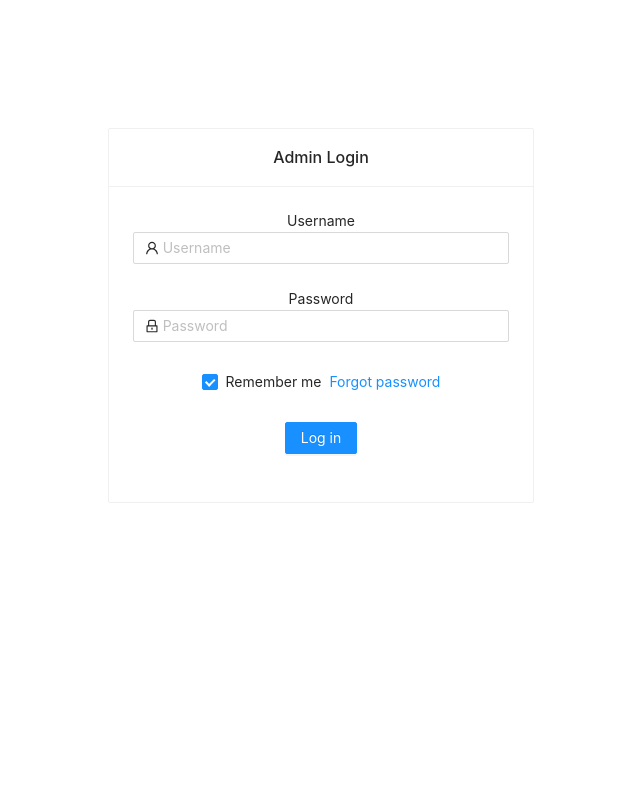
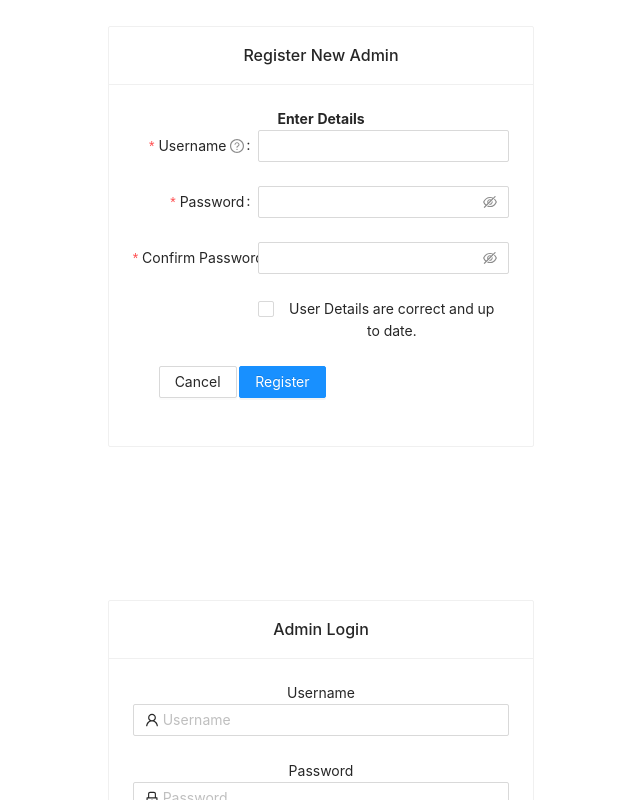
Before and after one commit to Harsha-Amarasinghe/Test-Auth, a React (Create React App) app in the folder user-authentication/: page / in a window 1280 px wide. Shown: the top 800 px of the page, without its empty margins (319-959 px from the left). Built offline with nearby package versions, Linux system fonts and the light colour scheme.

Commit message:
AdminRegistration

```diff
--- a/user-authentication/src/App.js
+++ b/user-authentication/src/App.js
@@ -3,11 +3,14 @@ import "antd/dist/antd.css";
 import './App.css';
 import { Button } from 'antd';
 import AdminLogin from './components/AdminLogin';
+import AdminRegistration from './components/AdminRegistration';
 
 function App() {
   return (
     <div className="App">
+      <AdminRegistration />
       <AdminLogin />
+
     </div>
   );
 }
--- /dev/null
+++ b/user-authentication/src/components/AdminRegistration.jsx
@@ -0,0 +1,148 @@
+import React, { useState } from "react";
+import { Form, Input, Select, Row, Col, Checkbox, Button, Card } from "antd";
+
+const { Option } = Select;
+
+const formItemLayout = {
+    labelCol: {
+      xs: { span: 24 },
+      sm: { span: 8 },
+    },
+    wrapperCol: {
+      xs: { span: 24 },
+      sm: { span: 16 },
+    },
+  };
+  const tailFormItemLayout = {
+    wrapperCol: {
+      xs: { span: 24, offset: 0 },
+      sm: { span: 16, offset: 8 },
+    },
+  };
+
+const AdminRegistration = () => {
+    const [form] = Form.useForm();
+    const onFinish = (values) => {
+      console.log("Received values of form: ", values);
+    };
+
+
+    return (
+      <div>
+        <Row style={{ padding: "2% 0" }}>
+          <Col span={8}></Col>
+
+          <Col span={8}>
+            <Card title="Register New Admin" alignment="center">
+              <Form
+                {...formItemLayout}
+                form={form}
+                name="register"
+                onFinish={onFinish}
+                initialValues={{
+                  residence: ["number", "street", "town"],
+                  prefix: "94",
+                }}
+                scrollToFirstError
+              >
+
+                <b>Enter Details</b>
+
+                <Form.Item
+                  name="username"
+                  label="Username"
+                  tooltip="This is used in Logging to the Application."
+                  rules={[
+                    {
+                      required: true,
+                      message: "Please input the username!",
+                      whitespace: true,
+                    },
+                  ]}
+                >
+                  <Input />
+                </Form.Item>
+
+                <Form.Item
+                  name="password"
+                  label="Password"
+                  rules={[
+                    {
+                      required: true,
+                      message: "Please input your password!",
+                    },
+                  ]}
+                  hasFeedback
+                >
+                  <Input.Password />
+                </Form.Item>
+
+                <Form.Item
+                  name="confirm"
+                  label="Confirm Password"
+                  dependencies={["password"]}
+                  hasFeedback
+                  rules={[
+                    {
+                      required: true,
+                      message: "Please confirm your password!",
+                    },
+                    ({ getFieldValue }) => ({
+                      validator(_, value) {
+                        if (!value || getFieldValue("password") === value) {
+                          return Promise.resolve();
+                        }
+
+                        return Promise.reject(
+                          new Error(
+                            "The two passwords that you entered do not match!"
+                          )
+                        );
+                      },
+                    }),
+                  ]}
+                >
+                  <Input.Password />
+                </Form.Item>
+
+
+                <Form.Item
+                  name="agreement"
+                  valuePropName="checked"
+                  rules={[
+                    {
+                      validator: (_, value) =>
+                        value
+                          ? Promise.resolve()
+                          : Promise.reject(new Error("Should accept agreement")),
+                    },
+                  ]}
+                  {...tailFormItemLayout}
+                >
+                  <Checkbox>User Details are correct and up to date.</Checkbox>
+                </Form.Item>
+
+                <Row>
+                  <Form.Item {...tailFormItemLayout}>
+                    <Button type="default" htmlType="submit">
+                      Cancel
+                    </Button>
+                  </Form.Item>
+
+                  <Form.Item {...tailFormItemLayout}>
+                    <Button type="primary" htmlType="submit">
+                      Register
+                    </Button>
+                  </Form.Item>
+                </Row>
+
+              </Form>
+            </Card>
+          </Col>
+          <Col span={8}></Col>
+        </Row>
+      </div>
+    );
+}
+
+export default AdminRegistration;
```
